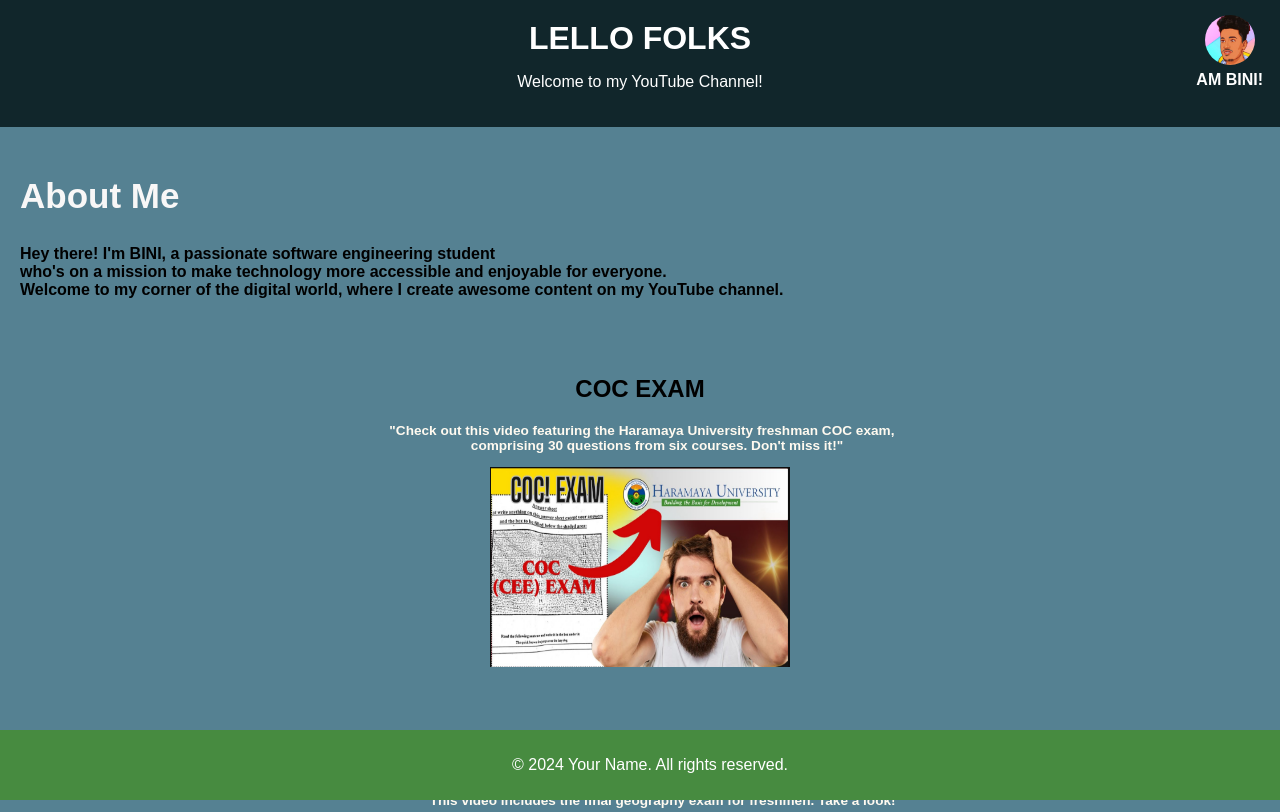
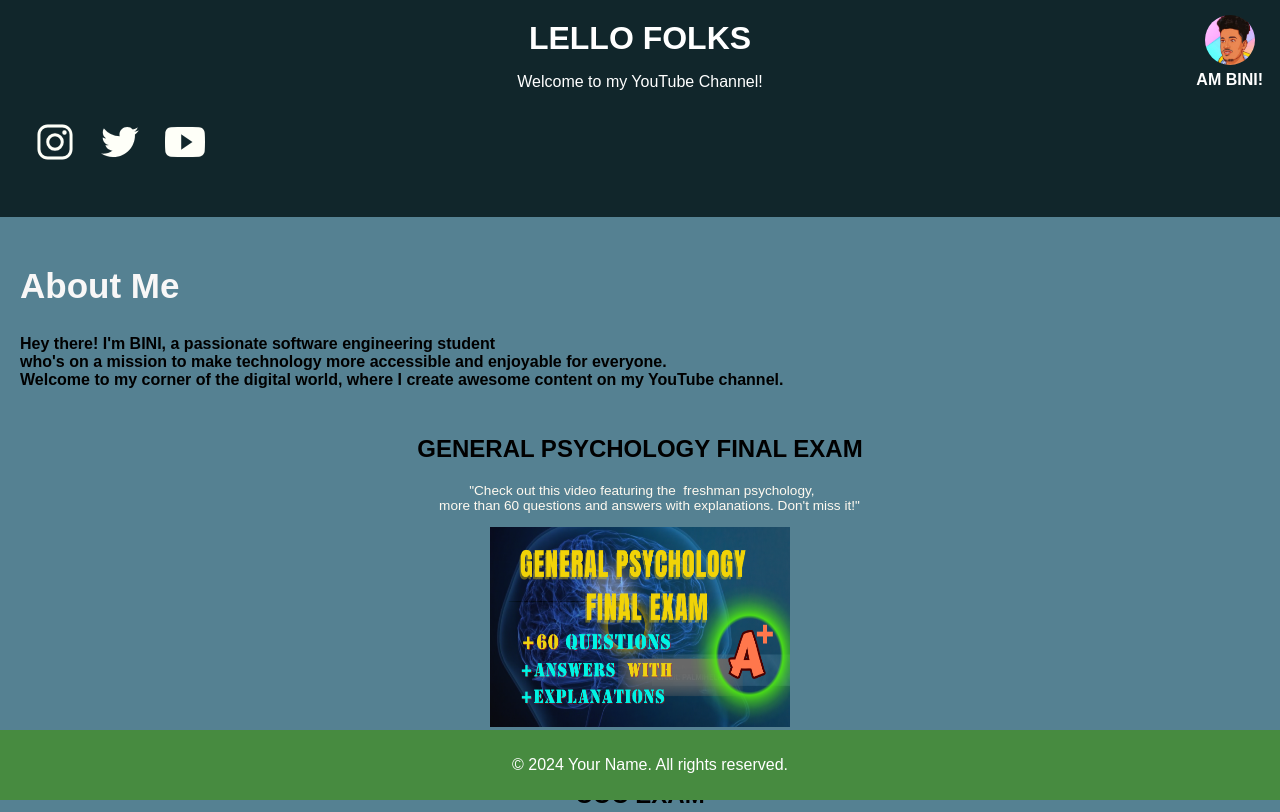
Before and after one commit to biniman4/bini_tube, a plain HTML site: page index.html in a window 1280 px wide. Shown: the top 812 px of the page. Drawn offline with nearby package versions, Linux system fonts and the light colour scheme.

Commit message:
some changes

```diff
--- a/index.html
+++ b/index.html
@@ -4,6 +4,7 @@
     <meta charset="UTF-8">
     <meta name="viewport" content="width=device-width, initial-scale=1.0">
     <link rel="stylesheet" href="style.css">
+
     <script src="script.js"></script>
     <title>Your Page Title</title>
 </head>
@@ -13,6 +14,27 @@
         <h1>LELLO FOLKS</h1>
         <h4 class="m">AM BINI!</h4>
         <p>Welcome to my YouTube Channel!</p>
+        <p>
+            <div class="social-media-links">
+                <a href="https://x.com/BINIYAMBIR22751?t=j93KY28revY1TMN_nL1Qow&s=35" target="_blank">
+                    <ion-icon name="logo-instagram"></ion-icon>
+                </a>
+
+                <a href="https://x.com/BINIYAMBIR22751?t=j93KY28revY1TMN_nL1Qow&s=35" target="_blank">
+                    <ion-icon name="logo-twitter"></ion-icon>
+                </a>
+
+                <a href="https://www.youtube.com/@Bini_online" target="_blank">
+                    <ion-icon name="logo-youtube"></ion-icon>
+                </a>
+            </div>
+
+
+
+    </p>
+
+        <script type="module" src="https://unpkg.com/ionicons@7.1.0/dist/ionicons/ionicons.esm.js"></script>
+        <script nomodule src="https://unpkg.com/ionicons@7.1.0/dist/ionicons/ionicons.js"></script>
     </header>
 
     <section class="about">
@@ -24,6 +46,15 @@
             <br>Welcome to my corner of the digital world, where I create awesome content on my YouTube channel.</p>
         </div>
     </section>
+     <section class="psycho">
+
+    <h2>GENERAL PSYCHOLOGY FINAL EXAM</h2>
+    <pre class="t"> "Check out this video featuring the  freshman psychology,
+     more than 60 questions and answers with explanations. Don't miss it!"</pre>
+     <a href="https://youtu.be/te6wJ-6FMlg?si=tWY6zM9B5qNpqL_g">
+         <img src="psycho.png" width="300" height="200" alt="COC Exam Screenshot">
+     </a>
+     </section>
 
     <section class="coc">
         <h2>COC EXAM</h2>
@@ -91,6 +122,7 @@
         </form>
     </section>
 
+
     <footer>
         <p>&copy; 2024 Your Name. All rights reserved.</p>
     </footer>
--- a/style.css
+++ b/style.css
@@ -137,6 +137,7 @@ p, h1, h2, h3, h4, h5, h6, a {
 .english,
 .geography,
 .logic,
+.psycho,
 .coc {
 
     margin: 1.25rem;
@@ -152,12 +153,14 @@ header p {
 }
 
 .english,
+.psycho,
 .geography,
 .logic,
 .coc h2 {
     color: #000000;
 }
 .coc,
+.psycho h2:hover,
 .coc h2:hover,
 .english h2:hover,
 .geography h2:hover,
@@ -169,3 +172,24 @@ header p {
     font-weight: bold;
     transition: color 0.5s, font-size 0.5s, font-weight 0.5s, text-decoration 5s;
 }
+.social-media-links {
+
+
+        display: flex;
+        align-items: center;
+        margin-top: 10px;
+        padding: 15px;
+        color: #ffffff;
+    }
+    .social-media-links-icon:hover {
+        color: darkorange;
+        cursor: pointer;
+        font-weight: bold;
+        margin-right: 25px;
+        transition: color 0.5s, font-size 0.5s, font-weight 0.5s, text-decoration 5s;
+    }
+    .social-media-links ion-icon {
+        margin-right: 25px;
+        color: rgb(254, 255, 248);
+        font-size: 40px; /* Adjust the size as needed */
+    }
```
Also changed, not shown: psycho.png (added).
